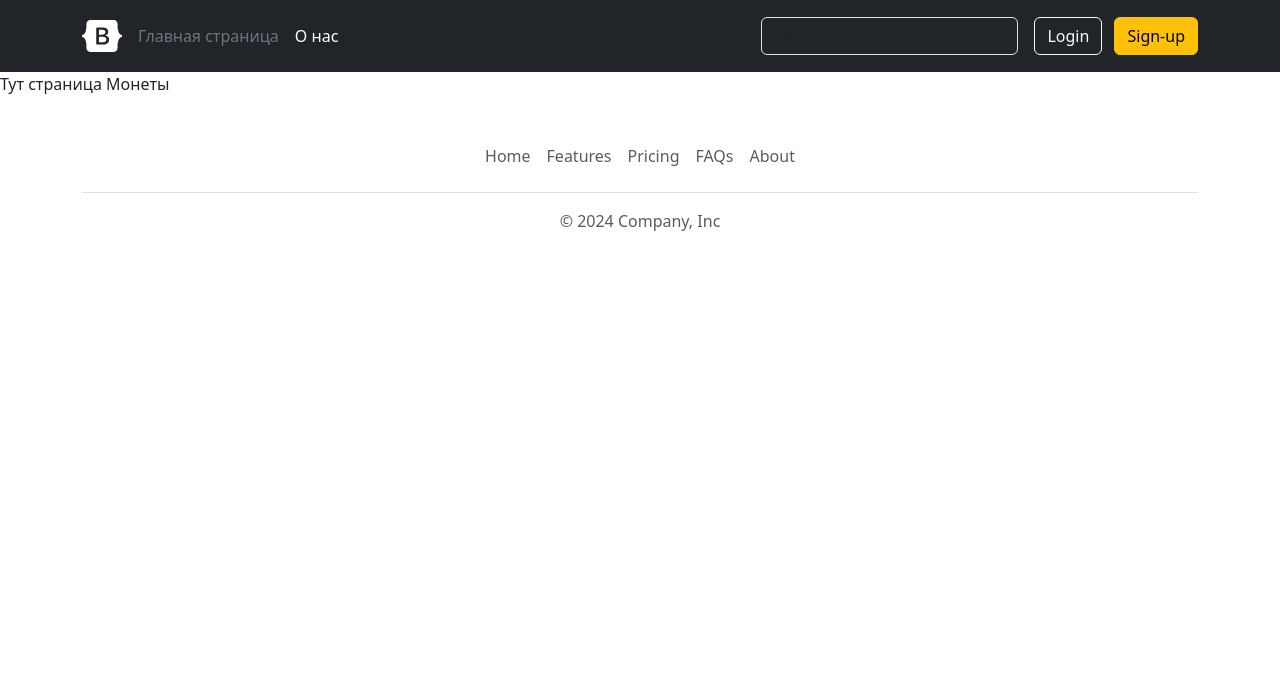
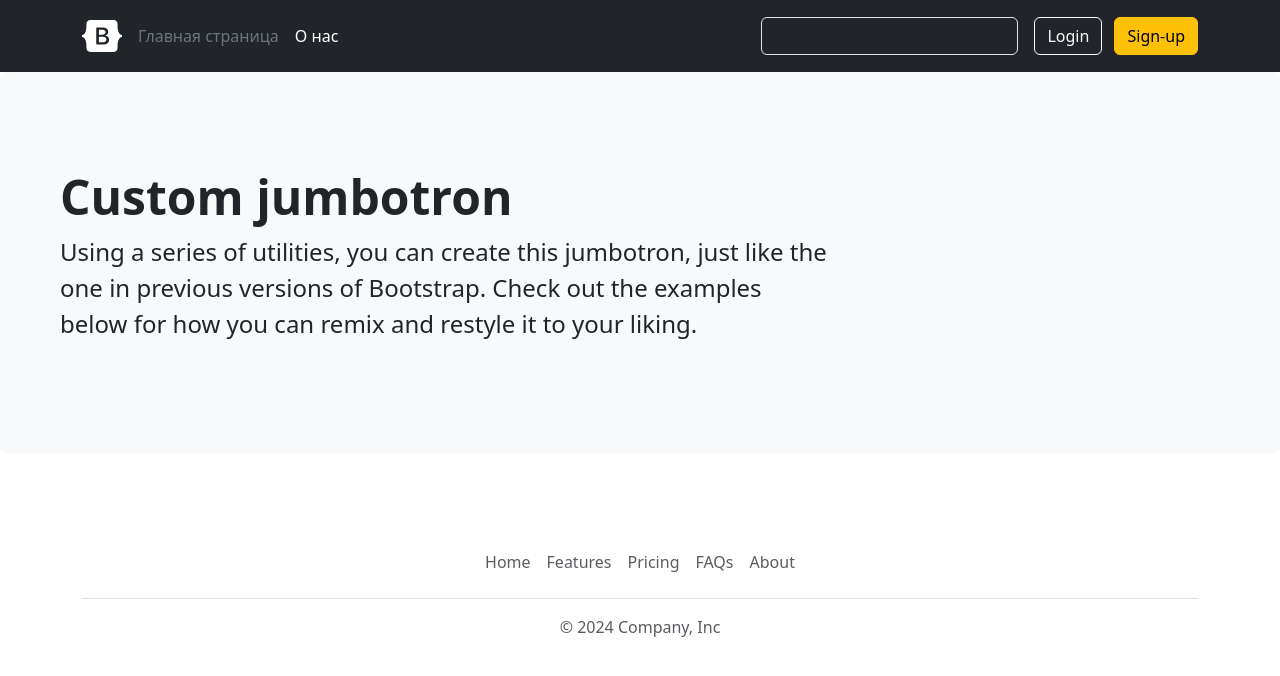
Before and after one commit to Kairat-Baigazakov/Numizmat, a Django app: page /coin/1/ in a window 1280 px wide. Shown: the top 676 px of the page. Run offline with Django 5.2, Linux system fonts and the light colour scheme; data comes from the database, SQL or seed files in the repository.

Commit message:
Update coin_detail.html
Add div to coin details

```diff
--- a/app/templates/app/coin_detail.html
+++ b/app/templates/app/coin_detail.html
@@ -6,11 +6,15 @@
 
 
 {% block content %}
-Тут страница Монеты
+  <div class="p-5 mb-4 bg-light rounded-3">
+    <div class="container-fluid py-5">
+      <h1 class="display-5 fw-bold">Custom jumbotron</h1>
+      <p class="col-md-8 fs-4">Using a series of utilities, you can create this jumbotron, just like the one in previous versions of Bootstrap. Check out the examples below for how you can remix and restyle it to your liking.</p>
+      {% if user.is_authenticated %}
+      <button class="btn btn-primary btn-lg" type="button" href="{% url 'coin_edit' pk=coin.pk %}">Edit</button>
+      {% endif %}
+    </div>
+  </div>
 <br>
 
-{% if user.is_authenticated %}
-<a class="btn btn-default" href="{% url 'coin_edit' pk=coin.pk %}">Edit</a>
-{% endif %}
-
 {% endblock %}
```
